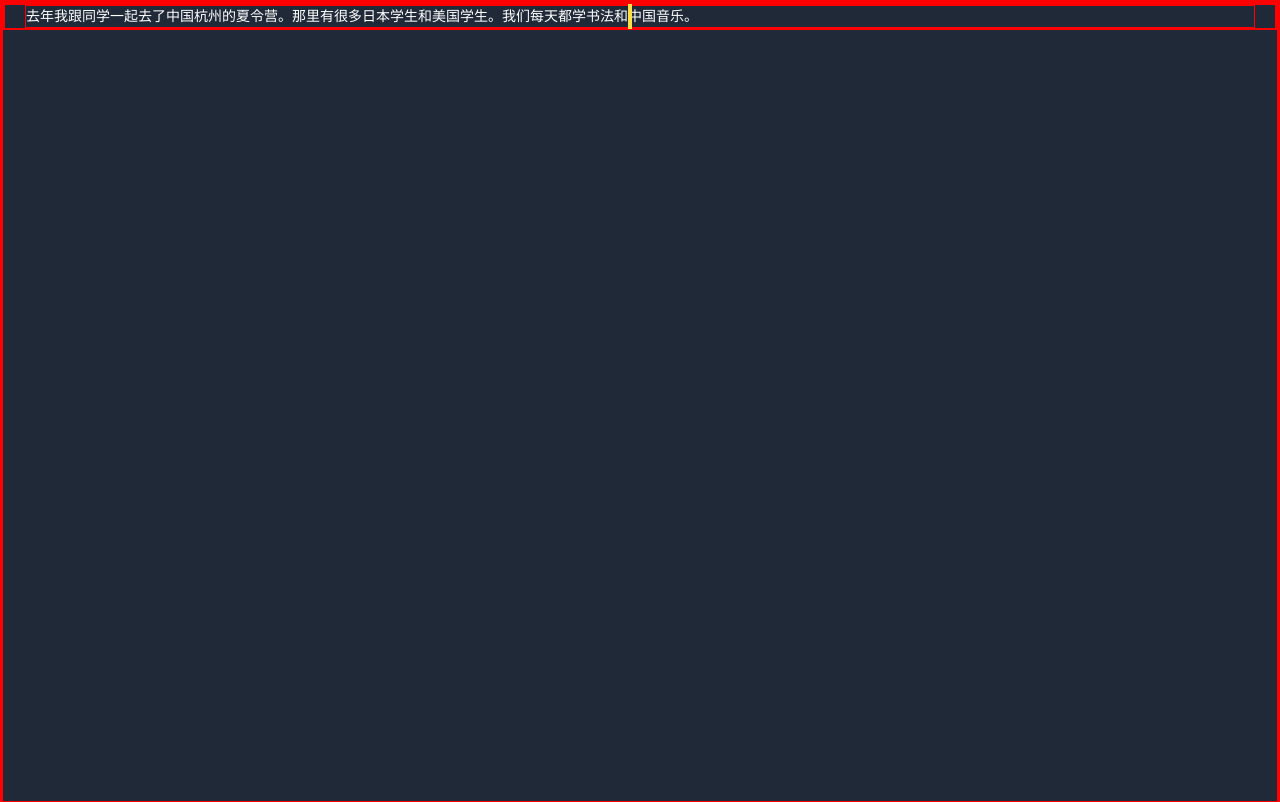
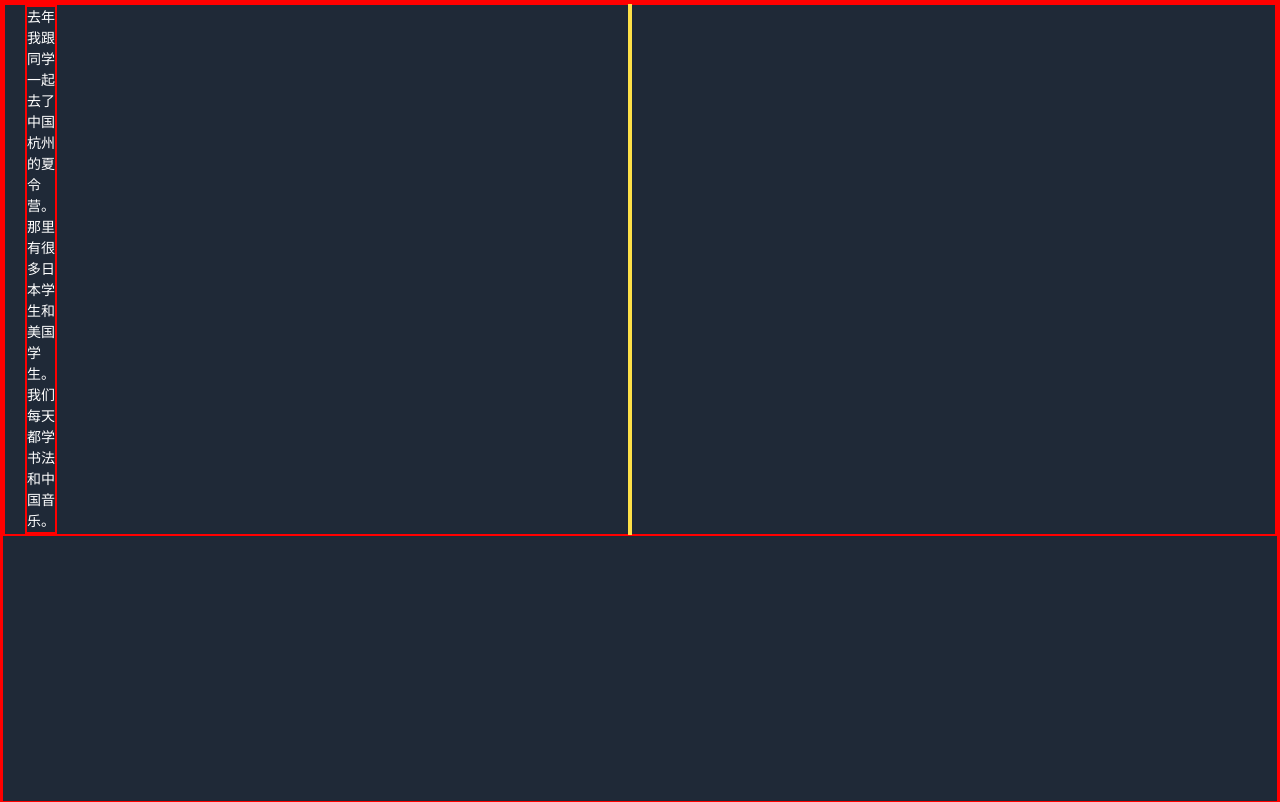
Before and after one commit to dddqwerty/shambala, a Next.js app: page /malbolge in a window 1280 px wide. Built offline with nearby package versions, Linux system fonts and the light colour scheme.

Commit message:
ajsiodjasiod

```diff
--- a/package.json
+++ b/package.json
@@ -16,6 +16,7 @@
     "@emotion/react": "^11.9.0",
     "@emotion/styled": "^11.8.1",
     "@mui/material": "^5.6.3",
+    "classnames": "^2.3.1",
     "next": "12.1.5",
     "react": "18.1.0",
     "react-dom": "18.1.0",
--- a/src/components/plan.tsx
+++ b/src/components/plan.tsx
@@ -1,4 +1,5 @@
 import React, { FC } from 'react'
+import { Clamp } from './temp/clamp';
 import Typography from './typography';
 
 export interface Props {
@@ -23,7 +24,7 @@ export const Timeline: FC = () => {
   return (
     <div className='relative mx-0 my-auto after:absolute after:w-[4px] after:left-1/2 after:bg-yellow-300 after:top-0 after:bottom-0 after:-ml-3'>
       <div className="relative px-5 py-[30px before:border-red-500">
-        <Typography variant="body-web" className="left-0">去年我跟同学一起去了中国杭州的夏令营。那里有很多日本学生和美国学生。我们每天都学书法和中国音乐。</Typography>
+        <Clamp truncate width={32}><Typography variant="body-web" className="left-0">去年我跟同学一起去了中国杭州的夏令营。那里有很多日本学生和美国学生。我们每天都学书法和中国音乐。</Typography></Clamp>
       </div>
     </div>
   );
--- /dev/null
+++ b/src/components/temp/clamp.tsx
@@ -0,0 +1,93 @@
+import classNames from "classnames";
+import * as React from "react";
+
+const info = (information: string) => {
+  console.info(
+    `%c[INFO]: %c${information}`,
+    "color:cyan; font-weight:800",
+    "color: cyan;"
+  );
+};
+
+const classToPx = (className: string) => {
+  const [value] = className.split("-").slice(-1);
+  const inherent = parseInt(value);
+
+  if (isNaN(inherent)) return undefined;
+
+  return inherent * 4;
+};
+
+interface BaseProps {
+  overrideClasses?: string;
+  overrideProps?: object;
+}
+
+type Props = React.PropsWithChildren<
+  BaseProps & {
+    width?: number | string;
+    height?: number | string;
+    preventGrowth?: boolean;
+    truncate?: boolean;
+  }
+>;
+
+/**
+ * Prevents components from expanding past their boundaries
+ *
+ * @returns React Element that will not exceed it's boundaries
+ */
+export const Clamp = (props: Props) => {
+  const clampRef = React.useRef<HTMLDivElement>(null);
+
+  const trueWidth =
+    typeof props.width === "string"
+      ? classToPx(props.width)
+      : props.width;
+
+  const trueHeight =
+    typeof props.height === "string"
+      ? classToPx(props.height)
+      : props.height;
+
+  React.useEffect(() => {
+    console.info("clamp activated")
+  }, [])
+
+  React.useEffect(() => {
+    if (!clampRef.current || !trueWidth || !trueHeight) return;
+
+    if (clampRef.current.scrollWidth > trueWidth)
+      info(
+        `CLAMP width exceeded by ${clampRef.current.scrollWidth -
+          trueWidth} pixels`
+      );
+
+    if (clampRef.current.scrollHeight > trueHeight)
+      info(
+        `CLAMP width exceeded by ${clampRef.current.scrollHeight -
+          trueHeight} pixels`
+      );
+  }, [trueHeight, trueWidth]);
+
+  return (
+    <div
+      className="inline-flex overflow-hidden"
+      style={{ width: trueWidth, height: trueHeight }}
+      ref={clampRef}
+    >
+      {props.preventGrowth
+        ? React.Children.map(props.children, child => {
+          if (!child) return console.error("wtf");
+
+          return React.cloneElement(child as React.ReactElement, {
+            className: classNames(
+              `${(child as React.ReactElement).props.className ?? ""}`,
+              "truncate"
+            )
+          });
+        })
+        : props.children}
+    </div>
+  );
+};
```
